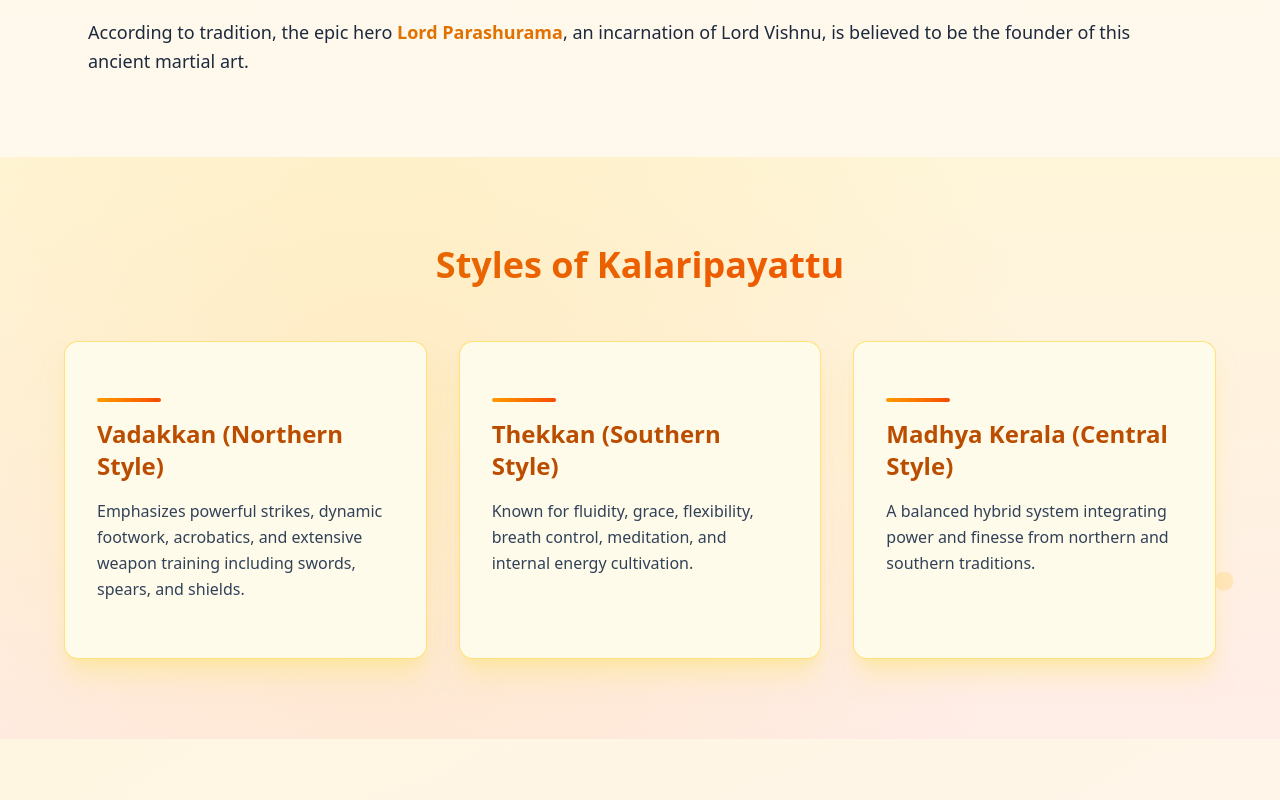
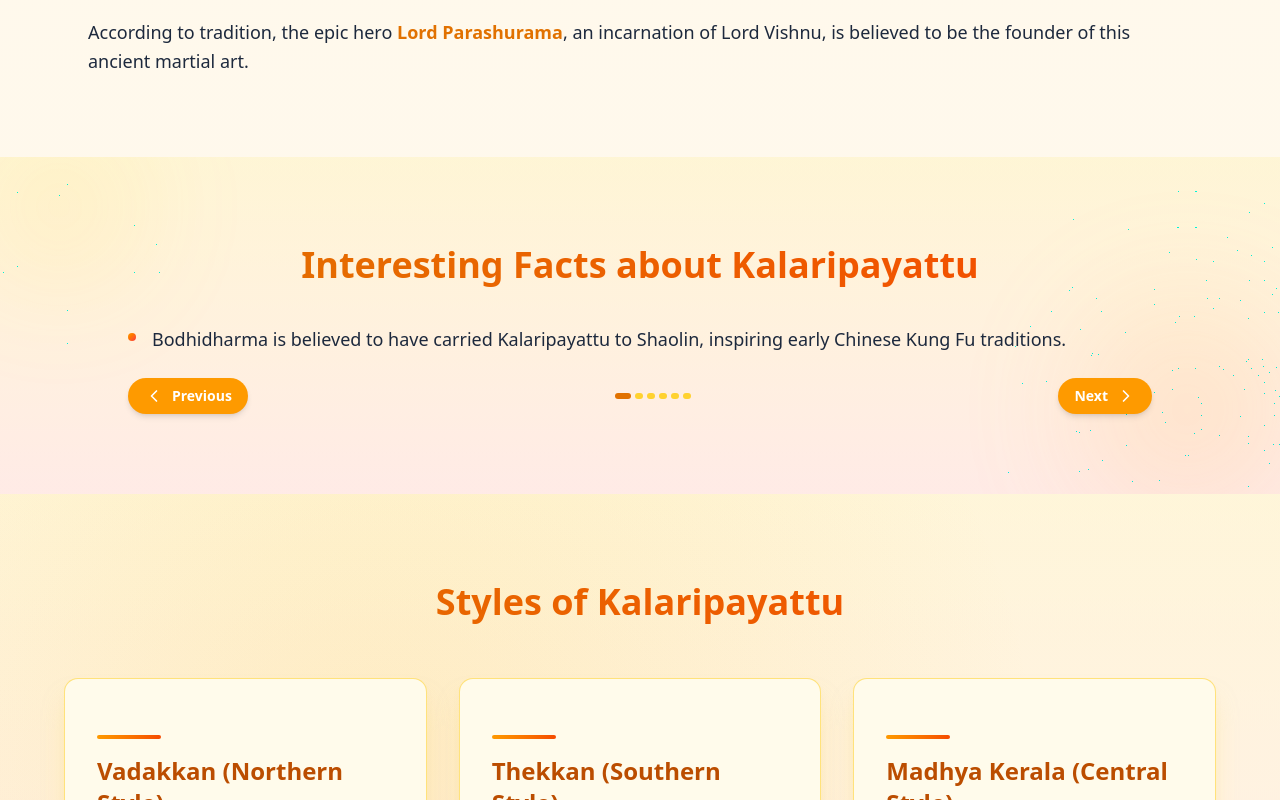
Before and after one commit to iamawesome24/kalari, a Next.js app: page / in a window 1280 px wide. Shown: the part 1220-2020 px from the top of the page. Built offline with nearby package versions, Linux system fonts and the light colour scheme.

Commit message:
add interesting facts

```diff
--- a/app/page.tsx
+++ b/app/page.tsx
@@ -23,6 +23,8 @@ export default function Home() {
   const [isLoading, setIsLoading] = useState(true);
 
   const [index, setIndex] = useState(0);
+
+  const [factIndex, setFactIndex] = useState(0);
 
   useEffect(() => {
     const timer = setTimeout(() => {
@@ -73,6 +75,22 @@ export default function Home() {
   const prev = () => setIndex((i) => (i === 0 ? media.length - 1 : i - 1));
 
   const next = () => setIndex((i) => (i === media.length - 1 ? 0 : i + 1));
+
+ const facts = [
+  "Bodhidharma is believed to have carried Kalaripayattu to Shaolin, inspiring early Chinese Kung Fu traditions.",
+  "British colonial authorities tried to restrict Kalaripayattu, fearing it could fuel organised resistance and uprisings.",
+  "Kalaripayattu is considered one of the oldest surviving martial arts systems in the world, dating back over 3,000 years.",
+  "Training traditionally begins with animal postures that develop flexibility, balance, and combat awareness.",
+  "Weapons training includes flexible swords like the urumi, a weapon rarely found in other martial arts.",
+  "Kalari training integrates Ayurveda and marma point knowledge for healing as well as combat effectiveness."
+];
+
+
+  const prevFact = () =>
+    setFactIndex((i) => (i === 0 ? facts.length - 1 : i - 1));
+
+  const nextFact = () =>
+    setFactIndex((i) => (i === facts.length - 1 ? 0 : i + 1));
 
   return (
     <main className="min-h-screen bg-gradient-to-b from-amber-50 via-orange-50 to-red-50 text-slate-900">
@@ -234,6 +252,89 @@ export default function Home() {
               , an incarnation of Lord Vishnu, is believed to be the founder of
               this ancient martial art.
             </p>
+          </div>
+        </motion.div>
+      </section>
+
+      {/* Interesting Facts */}
+      <section className="py-20 bg-gradient-to-b from-amber-100/60 via-orange-100/60 to-red-100/60 px-6 relative overflow-hidden">
+        <div className="absolute inset-0 pointer-events-none">
+          <motion.div
+            className="absolute -top-10 -left-10 w-40 h-40 bg-amber-300/20 rounded-full blur-3xl"
+            animate={{
+              x: [0, 20, 0],
+              y: [0, 10, 0],
+              opacity: [0.4, 0.7, 0.4],
+            }}
+            transition={{
+              duration: 10,
+              repeat: Infinity,
+              ease: "easeInOut",
+            }}
+          />
+          <motion.div
+            className="absolute -bottom-10 -right-10 w-56 h-56 bg-orange-300/25 rounded-full blur-3xl"
+            animate={{
+              x: [0, -25, 0],
+              y: [0, -15, 0],
+              opacity: [0.4, 0.8, 0.4],
+            }}
+            transition={{
+              duration: 12,
+              repeat: Infinity,
+              ease: "easeInOut",
+            }}
+          />
+        </div>
+        <motion.div
+          initial={{ opacity: 0, y: 20 }}
+          whileInView={{ opacity: 1, y: 0 }}
+          viewport={{ once: true }}
+          transition={{ duration: 0.6 }}
+          className="relative z-10 max-w-5xl mx-auto"
+        >
+          <motion.h2
+            initial={{ opacity: 0, y: 20 }}
+            whileInView={{ opacity: 1, y: 0 }}
+            viewport={{ once: true }}
+            transition={{ duration: 0.6 }}
+            className="text-4xl font-bold mb-8 text-center bg-gradient-to-r from-amber-600 to-orange-600 bg-clip-text text-transparent py-2"
+          >
+            Interesting Facts about Kalaripayattu
+          </motion.h2>
+          <div className="space-y-6 text-slate-800 text-lg leading-relaxed">
+            <div className="flex gap-4 items-start">
+              <div className="mt-2 h-2 w-2 rounded-full bg-gradient-to-br from-amber-500 to-red-500 flex-shrink-0" />
+              <p>{facts[factIndex]}</p>
+            </div>
+            <div className="flex items-center justify-between mt-4">
+              <button
+                onClick={prevFact}
+                className="flex items-center gap-2 px-4 py-2 rounded-full bg-amber-500 text-white shadow-md hover:bg-amber-600 transition-colors"
+              >
+                <ChevronLeft className="h-5 w-5" />
+                <span className="text-sm font-semibold">Previous</span>
+              </button>
+              <div className="flex gap-1">
+                {facts.map((_, i) => (
+                  <span
+                    key={i}
+                    className={`h-1.5 rounded-full transition-all ${
+                      i === factIndex
+                        ? "w-4 bg-amber-600"
+                        : "w-2 bg-amber-300"
+                    }`}
+                  />
+                ))}
+              </div>
+              <button
+                onClick={nextFact}
+                className="flex items-center gap-2 px-4 py-2 rounded-full bg-amber-500 text-white shadow-md hover:bg-amber-600 transition-colors"
+              >
+                <span className="text-sm font-semibold">Next</span>
+                <ChevronRight className="h-5 w-5" />
+              </button>
+            </div>
           </div>
         </motion.div>
       </section>
```
Lines whose indentation alone changed are shown as unchanged.
